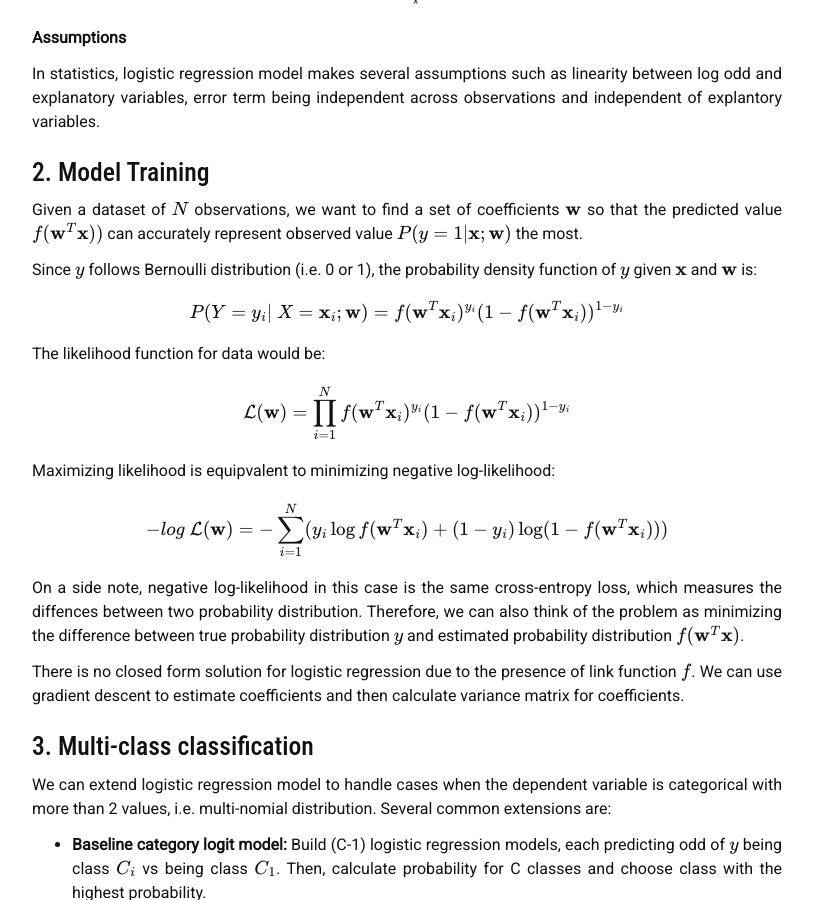
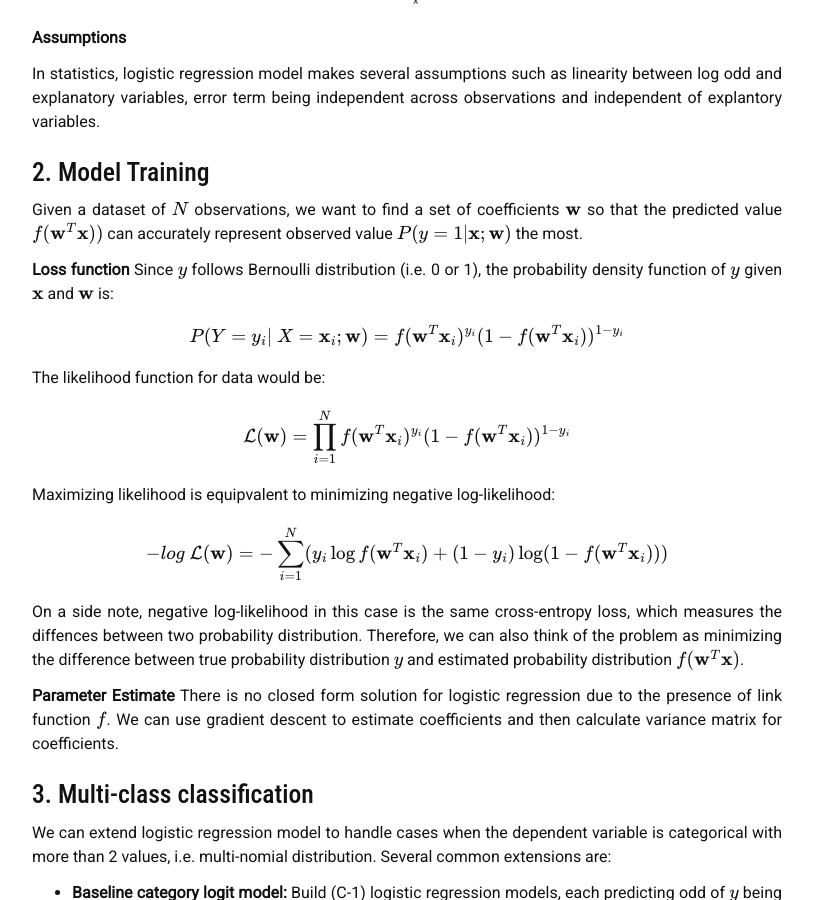
Before and after one commit to liambll/blog-archive, a Jekyll site: the page built from _posts/2017-06-30-logistics-regression.markdown, in a window 1280 px wide and 900 px high, scrolled down 1319 px. Shown: the whole window, without its empty margins (233-1046 px from the left). Built offline with Jekyll 4.4.1, drawn with Linux system fonts in a browser that asks for light colours; nearby versions of some CDN libraries; formulas are drawn with MathJax 3; comment, search, counter and statistics services are not loaded.

Commit message:
Update 2017-06-30-logistics-regression.markdown

```diff
--- a/_posts/2017-06-30-logistics-regression.markdown
+++ b/_posts/2017-06-30-logistics-regression.markdown
@@ -45,6 +45,7 @@ In statistics, logistic regression model makes several assumptions such as linea
 ## 2. Model Training
 Given a dataset of \\(N\\) observations, we want to find a set of coefficients \\(\mathbf{w}\\) so that the predicted value \\(f(\mathbf{w}^T\mathbf{x}))\\) can accurately represent observed value \\(P(y=1\|\mathbf{x}; \mathbf{w})\\) the most.
 
+__Loss function__
 Since \\(y\\) follows Bernoulli distribution (i.e. 0 or 1), the probability density function of \\(y\\) given \\(\mathbf{x}\\) and \\(\mathbf{w}\\) is:
 \\[
 P(Y=y\_i| \ X = \mathbf{x}\_i; \mathbf{w}) = f(\mathbf{w}^T\mathbf{x}\_i)^{y_i}\(1 - f(\mathbf{w}^T\mathbf{x}\_i))^{1- y_i}
@@ -59,6 +60,7 @@ Maximizing likelihood is equipvalent to minimizing negative log-likelihood:
 \\]
 On a side note, negative log-likelihood in this case is the same cross-entropy loss, which measures the diffences between two probability distribution. Therefore, we can also think of the problem as minimizing the difference between true probability distribution \\(y\\) and estimated probability distribution \\(f(\mathbf{w}^T\mathbf{x})\\).
 
+__Parameter Estimate__
 There is no closed form solution for logistic regression due to the presence of link function \\(f\\). We can use gradient descent to estimate coefficients and then calculate variance matrix for coefficients.
 
 
```
